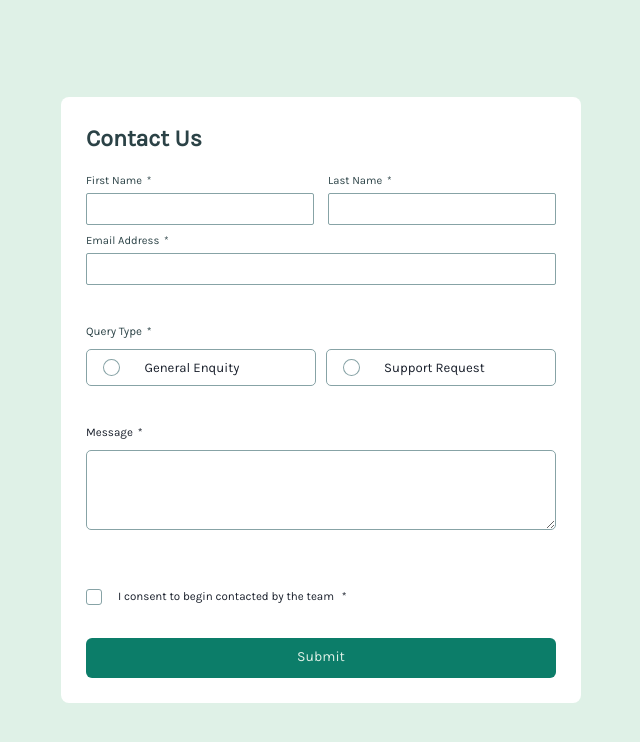
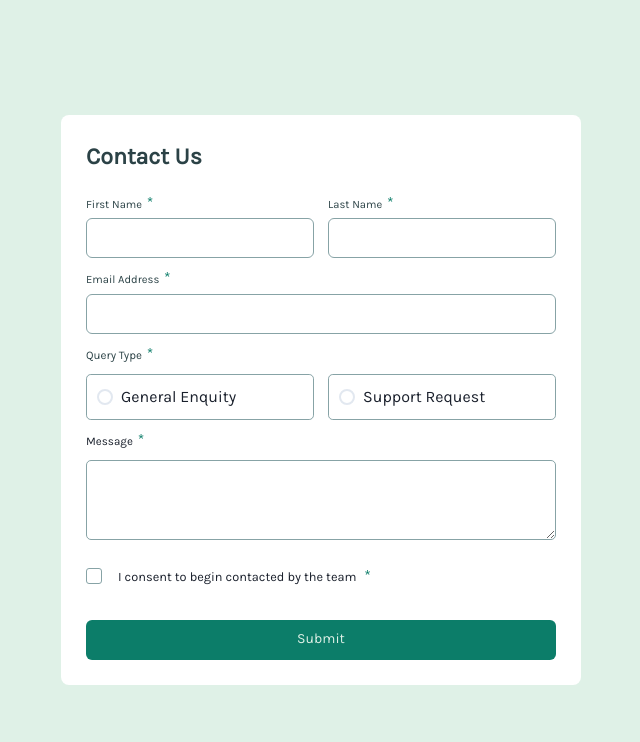
Before and after one commit to jarher/contactFormReact, a React (Vite) app in the folder my-react-app/: page / in a window 1280 px wide. Shown: the top 742 px of the page, without its empty margins (319-959 px from the left). Built offline with nearby package versions, Linux system fonts and the light colour scheme.

Commit message:
refactoring code

```diff
--- a/my-react-app/package.json
+++ b/my-react-app/package.json
@@ -19,6 +19,7 @@
     "framer-motion": "^11.3.31",
     "react": "^18.3.1",
     "react-dom": "^18.3.1",
+    "react-toastify": "^10.0.5",
     "yup": "^1.4.0"
   },
   "devDependencies": {
--- a/my-react-app/src/App.jsx
+++ b/my-react-app/src/App.jsx
@@ -12,7 +12,7 @@ import "@fontsource/karla";
 import { Form } from "./components/Form.jsx";
 import IconSuccess from "./assets/icon-success-check.svg";
 import { useState } from "react";
-
+import { ToastContainer, toast } from "react-toastify";
 const colors = {
   brand: {
     greenLighter: "hsl(148, 38%, 91%)",
@@ -61,7 +61,9 @@ const theme = extendTheme({
 });
 
 function App() {
-  const [isVisible, setIsVisible] = useState(false);
+  const displayMsg = () => {
+    toast(<AlertComponent />);
+  };
 
   return (
     <ChakraProvider theme={theme}>
@@ -71,8 +73,20 @@ function App() {
         height={["auto", "auto", "100vh"]}
         gap="0"
       >
-        {isVisible && <AlertComponent />}
-        <Form open={setIsVisible} />
+        <ToastContainer
+          position="top-center"
+          autoClose={5000}
+          hideProgressBar={false}
+          newestOnTop={false}
+          closeOnClick={false}
+          rtl={false}
+          pauseOnFocusLoss={false}
+          draggable={false}
+          pauseOnHover={false}
+          theme="light"
+          transition="Bounce"
+        />
+        <Form notification={displayMsg} />
       </VStack>
     </ChakraProvider>
   );
@@ -84,21 +98,25 @@ const AlertComponent = () => {
       status="success"
       width={["90%", "auto", "57%"]}
       flexFlow="row wrap"
+      alignItems="center"
       bg="brand.greyDark"
       borderRadius="0.625rem"
-      padding="1.5rem 1.2rem"
+      // padding="1rem 1.2rem"
       mt="1.5rem"
       mb="-2rem"
     >
-      <img src={IconSuccess} alt="icon success" />
-      <AlertTitle color="brand.white" marginLeft="0.625rem">
+      <img
+        src={IconSuccess}
+        alt="icon success"
+        style={{ width: "1.1rem", height: "1.1rem" }}
+      />
+      <AlertTitle color="brand.white" marginLeft="0.625rem" fontSize="0.8rem">
         Message Sent!
       </AlertTitle>
       <AlertDescription
         width="100%"
         color="brand.greenLighter"
-        fontSize="0.68rem"
-        mt="0.625rem"
+        fontSize="0.7rem"
       >
         Thanks for completing the form. We'll be in touch soon!
       </AlertDescription>
--- a/my-react-app/src/components/Form.jsx
+++ b/my-react-app/src/components/Form.jsx
@@ -4,9 +4,12 @@ import { useFormik } from "formik";
 import * as Yup from "yup";
 import { FormInputTextComponent } from "./FormInputTextComponent";
 import { FormEmailComponent } from "./FormEmailComponent";
-import { FormRadioComponent } from "./FormRadioComponent";
 import { FormTextAreaComponent } from "./FormTextAreaComponent";
 import { FormCheckboxComponent } from "./FormCheckboxComponent";
+import { FormRadioComponent } from "./FormRadioComponent";
+import { createContext } from "react";
+
+export const FormContext = createContext(null);
 
 const formSchema = Yup.object().shape({
   firstName: Yup.string()
@@ -29,7 +32,7 @@ const formSchema = Yup.object().shape({
     .oneOf([true], "To submit this form, please consent to begin contacted"),
 });
 
-export const Form = ({ open }) => {
+export const Form = ({ notification }) => {
   const formik = useFormik({
     initialValues: {
       firstName: "",
@@ -41,7 +44,7 @@ export const Form = ({ open }) => {
     },
     validationSchema: formSchema,
     onSubmit: () => {
-      open(true);
+      formik.resetForm();
     },
   });
 
@@ -65,19 +68,33 @@ export const Form = ({ open }) => {
   };
 
   return (
-    <>
+    <FormContext.Provider value={{ formik, inputStyles }}>
       <form onSubmit={formik.handleSubmit} noValidate>
         <h1>Contact Us</h1>
         <HStack mt={["1.5rem", "auto", "1rem"]} flexFlow="row wrap">
-          <FormInputTextComponent inputStyles={inputStyles} formik={formik} />
-          <FormEmailComponent inputStyles={inputStyles} formik={formik} />
-          <FormRadioComponent formik={formik} />
-          <FormTextAreaComponent inputStyles={inputStyles} formik={formik} />
+          <FormInputTextComponent />
+          <FormEmailComponent />
+          <FormRadioComponent />
+          <FormTextAreaComponent />
           <FormCheckboxComponent formik={formik} />
 
-          <Button {...buttonProps}>Submit</Button>
+          <Button {...buttonProps} onClick={notification}>
+            Submit
+          </Button>
         </HStack>
       </form>
-    </>
+    </FormContext.Provider>
   );
 };
+
+export const AsteriskComponent = () => (
+  <span
+    style={{
+      color: "hsl(169, 82%, 27%)",
+      paddingLeft: "0.3rem",
+      fontSize: "1rem",
+    }}
+  >
+    *
+  </span>
+);
--- a/my-react-app/src/components/FormCheckboxComponent.jsx
+++ b/my-react-app/src/components/FormCheckboxComponent.jsx
@@ -1,30 +1,28 @@
 /* eslint-disable react/prop-types */
 import { FormControl, HStack, Text } from "@chakra-ui/react";
+import { useContext } from "react";
+import { AsteriskComponent, FormContext } from "./Form";
 
-export const FormCheckboxComponent = ({ formik }) => {
-  const checkboxStyles = {
-    cursor: "pointer",
-    backgroundColor: "transparent",
-    width: "1rem",
-    height: "1rem",
-    appearance: "none",
-    borderWidth: "1px",
-    borderStyle: "solid",
-    borderColor: "hsl(186, 15%, 59%)",
-    borderRadius: "3px",
-  };
-
+export const FormCheckboxComponent = () => {
+  const { formik } = useContext(FormContext);
   return (
-    <FormControl
-      mt="1.575rem"
-      isInvalid={formik.errors.consent && formik.touched.consent}
-    >
-      <HStack alignItems="center" gap="0" mt="1.575rem">
+    <FormControl isInvalid={formik.errors.consent && formik.touched.consent}>
+      <HStack alignItems="center" gap="0" mt="1rem">
         <input
           id="consent"
           name="consent"
           type="checkbox"
-          style={checkboxStyles}
+          style={{
+            cursor: "pointer",
+            backgroundColor: "transparent",
+            width: "1rem",
+            height: "1rem",
+            appearance: "none",
+            borderWidth: "1px",
+            borderStyle: "solid",
+            borderColor: "hsl(186, 15%, 59%)",
+            borderRadius: "3px",
+          }}
           {...formik.getFieldProps("consent")}
         />
         <label
@@ -33,17 +31,14 @@ export const FormCheckboxComponent = ({ formik }) => {
             marginLeft: "1rem",
             cursor: "Pointer",
             fontWeight: "400",
-            fontSize: "0.725rem",
+            fontSize: "0.8rem",
           }}
         >
-          I consent to begin contacted by the team{" "}
-          <span style={{ color: "brand.greenMedium", paddingLeft: "0.3rem" }}>
-            *
-          </span>
+          I consent to begin contacted by the team <AsteriskComponent />
         </label>
       </HStack>
 
-      <Text color="brand.red" mt="0.325rem" fontSize="0.7rem">
+      <Text color="brand.red" mt="0.325rem" fontSize="0.8rem">
         {formik.errors.consent}
       </Text>
     </FormControl>
--- a/my-react-app/src/components/FormEmailComponent.jsx
+++ b/my-react-app/src/components/FormEmailComponent.jsx
@@ -1,12 +1,13 @@
 /* eslint-disable react/prop-types */
 
+import { useContext } from "react";
 import { FormWrapper } from "./FormWrapper";
+import { FormContext } from "./Form";
 
-export const FormEmailComponent = (props) => {
-  const { inputStyles, formik } = props;
+export const FormEmailComponent = () => {
+  const { inputStyles, formik } = useContext(FormContext);
   const emailProps = {
     formControlProps: {
-      mt: ["1.7rem", "0"],
       isInvalid: formik.errors.email && formik.touched.email,
     },
     formLabelProps: {
@@ -27,5 +28,5 @@ export const FormEmailComponent = (props) => {
       errorMessage: formik.errors.email,
     },
   };
-  return <FormWrapper formik={formik} {...emailProps} />;
+  return <FormWrapper {...emailProps} />;
 };
--- a/my-react-app/src/components/FormInputTextComponent.jsx
+++ b/my-react-app/src/components/FormInputTextComponent.jsx
@@ -1,9 +1,11 @@
 /* eslint-disable react/prop-types */
 import { HStack } from "@chakra-ui/react";
 import { FormWrapper } from "./FormWrapper";
+import { FormContext } from "./Form";
+import { useContext } from "react";
 
-export const FormInputTextComponent = (props) => {
-  const { inputStyles, formik } = props;
+export const FormInputTextComponent = () => {
+  const { formik, inputStyles } = useContext(FormContext);
   const inputTextElements = [
     {
       id: "i1",
@@ -65,21 +67,27 @@ export const FormInputTextComponent = (props) => {
       gap="0"
     >
       {inputTextElements.map((element) => (
-        <FormWrapper formik={formik} {...element} key={element.id} />
+        <FormWrapper {...element} key={element.id} />
       ))}
+      {/* show first and last name error message for medium size */}
       <HStack
         display={["none", "none", "flex"]}
         justifyContent="space-between"
         width="100%"
       >
-        <div style={{ width: "48.5%", color: "hsl(0, 66%, 54%)" }}>
-          {formik.errors.firstName && formik.errors.firstName}
-        </div>
-
-        <div style={{ width: "48.5%", color: "hsl(0, 66%, 54%)" }}>
-          {formik.errors.lastName && formik.errors.lastName}
-        </div>
+        <DisplayErrorMediumBreakpoint errorMessage={formik.errors.firstName} />
+        <DisplayErrorMediumBreakpoint errorMessage={formik.errors.lastName} />
       </HStack>
     </HStack>
   );
 };
+
+const DisplayErrorMediumBreakpoint = ({ errorMessage }) => {
+  return (
+    <div
+      style={{ width: "48.5%", color: "hsl(0, 66%, 54%)", fontSize: "0.8rem" }}
+    >
+      {errorMessage}
+    </div>
+  );
+};
--- a/my-react-app/src/components/FormRadioComponent.jsx
+++ b/my-react-app/src/components/FormRadioComponent.jsx
@@ -3,42 +3,20 @@ import {
   FormControl,
   FormLabel,
   RadioGroup,
-  HStack,
   FormErrorMessage,
+  Radio,
+  Box,
+  Stack,
 } from "@chakra-ui/react";
-import { useState } from "react";
+import radioSelectedIcon from "../assets/icon-radio-selected.svg";
+import { useContext, useReducer } from "react";
+import { AsteriskComponent, FormContext } from "./Form";
 
-export const FormRadioComponent = ({ formik }) => {
-  const [radioChange, setRadioChange] = useState({
-    generalEnquityState: false,
-    supportRequest: false,
-  });
-
-  const radioChildren = [
-    {
-      formRadioText: "General Enquity",
-      value: "generalEnquity",
-      formik,
-      state: radioChange.generalEnquityState,
-      radioHandler: () =>
-        setRadioChange({ generalEnquityState: true, supportRequest: false }),
-      mt: "0",
-    },
-    {
-      formRadioText: "Support Request",
-      value: "supportRequest",
-      formik,
-      state: radioChange.supportRequest,
-      radioHandler: () =>
-        setRadioChange({ generalEnquityState: false, supportRequest: true }),
-      mt: ["1rem", "auto", "0"],
-    },
-  ];
-
+export const FormRadioComponent = () => {
+  const { formik } = useContext(FormContext);
   return (
     <FormControl
       as="fieldset"
-      mt="1.875rem"
       isInvalid={formik.errors.queryType && formik.touched.queryType}
     >
       <FormLabel
@@ -48,70 +26,112 @@ export const FormRadioComponent = ({ formik }) => {
         fontWeight="400"
       >
         Query Type
-        <span style={{ color: "brand.greenMedium", paddingLeft: "0.3rem" }}>
-          *
-        </span>
+        <AsteriskComponent />
       </FormLabel>
-      <RadioGroup
-        display="flex"
-        flexFlow="row wrap"
-        justifyContent="space-between"
-      >
-        {radioChildren.map((element) => {
-          return <Radio {...element} key={element.value} />;
-        })}
-      </RadioGroup>
+      <RadioGroupWrapper formik={formik} />
       <FormErrorMessage>{formik.errors.queryType}</FormErrorMessage>
     </FormControl>
   );
 };
 
-const Radio = ({ formRadioText, value, formik, state, radioHandler, mt }) => {
-  const clickStyles = state
-    ? {
-        bg: "brand.greenLighter",
-        borderColor: "brand.greenMedium!important",
-        borderWidth: "2px",
-      }
-    : "";
+function reducer(_, action) {
+  if (action.type === "generalEnquity") {
+    return {
+      generalEnquityState: true,
+      supportRequest: false,
+    };
+  }
+  return {
+    generalEnquityState: false,
+    supportRequest: true,
+  };
+}
+
+const RadioGroupWrapper = ({ formik }) => {
+  const [state, dispatch] = useReducer(reducer, {
+    generalEnquityState: false,
+    supportRequest: false,
+  });
+
+  const changeStyles = (state) => {
+    let background = state ? "hsl(148, 38%, 91%)" : "transparent";
+    let borderColor = state ? "hsl(169, 82%, 27%)" : "hsl(186, 15%, 59%)";
+    let borderWidth = state ? "2px" : "1px";
+    return {
+      background,
+      borderColor,
+      borderWidth,
+    };
+  };
+
+  const radioOptions = [
+    {
+      value: "generalEnquity",
+      labelText: "General Enquity",
+      radioHandler: () => {
+        dispatch({ type: "generalEnquity" });
+      },
+      newStyles: changeStyles(state.generalEnquityState),
+    },
+    {
+      value: "supportRequest",
+      labelText: "Support Request",
+      radioHandler: () => {
+        dispatch({ type: "supportRequest" });
+      },
+      newStyles: changeStyles(state.supportRequest),
+    },
+  ];
 
   return (
-    <HStack
-      spacing="24px"
-      py="0.5rem"
-      px="1rem"
-      borderColor="brand.greyMedium!important"
-      _hover={{
-        borderColor: "brand.greenMedium!important",
-        borderWidth: "2px",
-      }}
-      cursor="pointer"
-      border="1px solid"
-      width={["100%", "49%"]}
-      borderRadius="0.3125rem"
-      {...clickStyles}
-      mt={mt}
-    >
-      <input
-        type="radio"
-        value={value}
-        id={value}
-        name="queryType"
-        onChange={formik.handleChange}
+    <RadioGroup name="queryType">
+      <Stack direction="row" justifyContent="space-between">
+        {radioOptions.map((element) => {
+          const props = {
+            ...element,
+            formik,
+          };
+          return <RadioBox {...props} key={element.value} />;
+        })}
+      </Stack>
+    </RadioGroup>
+  );
+};
+
+const RadioBox = ({ formik, value, labelText, radioHandler, newStyles }) => {
+  return (
+    <>
+      <Box
+        width={["100%", "48.5%"]}
+        style={{
+          ...newStyles,
+          borderStyle: "solid",
+          padding: "0.625rem",
+          borderRadius: "0.3rem",
+        }}
         onClick={radioHandler}
-        style={{
-          appearance: "none",
-          width: "1.1rem",
-          height: "1.1rem",
-          border: "1px solid",
-          borderColor: state ? "" : "hsl(186, 15%, 59%)",
-          borderRadius: "50%",
+        _hover={{
+          borderColor: "brand.greenMedium!important",
+          borderWidth: "2px!important",
           cursor: "pointer",
         }}
-      />
-      <label htmlFor={value} style={{ width: "80%" }}>
-        {formRadioText}
-      </label>
-    </HStack>
+      >
+        <Radio
+          value={value}
+          id={value}
+          _checked={{
+            backgroundImage: radioSelectedIcon,
+            backgroundRepeat: "no-repeat",
+            backgroundPosition: "center",
+            backgroundSize: "cover",
+            border: "none",
+            outline: "1px solid red",
+          }}
+          onChange={formik.handleChange}
+        >
+          {labelText}
+        </Radio>
+      </Box>
+    </>
   );
 };
--- a/my-react-app/src/components/FormTextAreaComponent.jsx
+++ b/my-react-app/src/components/FormTextAreaComponent.jsx
@@ -5,18 +5,16 @@ import {
   FormControl,
   FormErrorMessage,
 } from "@chakra-ui/react";
+import { useContext } from "react";
+import { AsteriskComponent, FormContext } from "./Form";
 
-export const FormTextAreaComponent = ({ inputStyles, formik }) => {
+export const FormTextAreaComponent = () => {
+  const { formik, inputStyles } = useContext(FormContext);
   return (
-    <FormControl
-      mt="1.875rem"
-      isInvalid={formik.errors.message && formik.touched.message}
-    >
+    <FormControl isInvalid={formik.errors.message && formik.touched.message}>
       <Text mb="8px" fontSize={["auto", "0.725rem"]} fontWeight="400">
         Message
-        <span style={{ color: "brand.greenMedium", paddingLeft: "0.3rem" }}>
-          *
-        </span>
+        <AsteriskComponent />
       </Text>
       <Textarea
         onChange={formik.handleChange}
--- a/my-react-app/src/components/FormWrapper.jsx
+++ b/my-react-app/src/components/FormWrapper.jsx
@@ -5,14 +5,16 @@ import {
   FormLabel,
   Input,
 } from "@chakra-ui/react";
+import { AsteriskComponent, FormContext } from "./Form";
+import { useContext } from "react";
 
 export const FormWrapper = ({
   formControlProps,
   formLabelProps,
   formInputProps,
   formErrorProps,
-  formik,
 }) => {
+  const { formik } = useContext(FormContext);
   const { formLabelText, ...labelRest } = formLabelProps;
   const { errorMessage, ...errorRest } = formErrorProps;
   const { name } = formInputProps;
@@ -20,20 +22,19 @@ export const FormWrapper = ({
     <FormControl {...formControlProps}>
       <FormLabel {...labelRest}>
         {formLabelText}
-        <span style={{ color: "brand.greenMedium", paddingLeft: "0.3rem" }}>
-          *
-        </span>
+        <AsteriskComponent />
       </FormLabel>
-      {
       <Input
-          size="sm"
+        size="md"
         {...formInputProps}
         {...formik.getFieldProps({ name })}
         onChange={formik.handleChange}
         onBlur={formik.handleBlur}
       />
-      }
-      <FormErrorMessage {...errorRest}>{errorMessage}</FormErrorMessage>
+
+      <FormErrorMessage {...errorRest} size="0.8rem">
+        {errorMessage}
+      </FormErrorMessage>
     </FormControl>
   );
 };
--- a/my-react-app/src/index.css
+++ b/my-react-app/src/index.css
@@ -1,7 +1,3 @@
 input[type="checkbox"]:checked {
   background: url("./assets/icon-checkbox-check.svg") no-repeat center/cover;
 }
-input[type="radio"]:checked {
-  background: url("./assets/icon-radio-selected.svg") no-repeat center/cover,
-    transparent;
-}
```
Also changed, not shown: 1 other file (tests, documents, lock files or other folders). Lines whose indentation alone changed are shown as unchanged.
